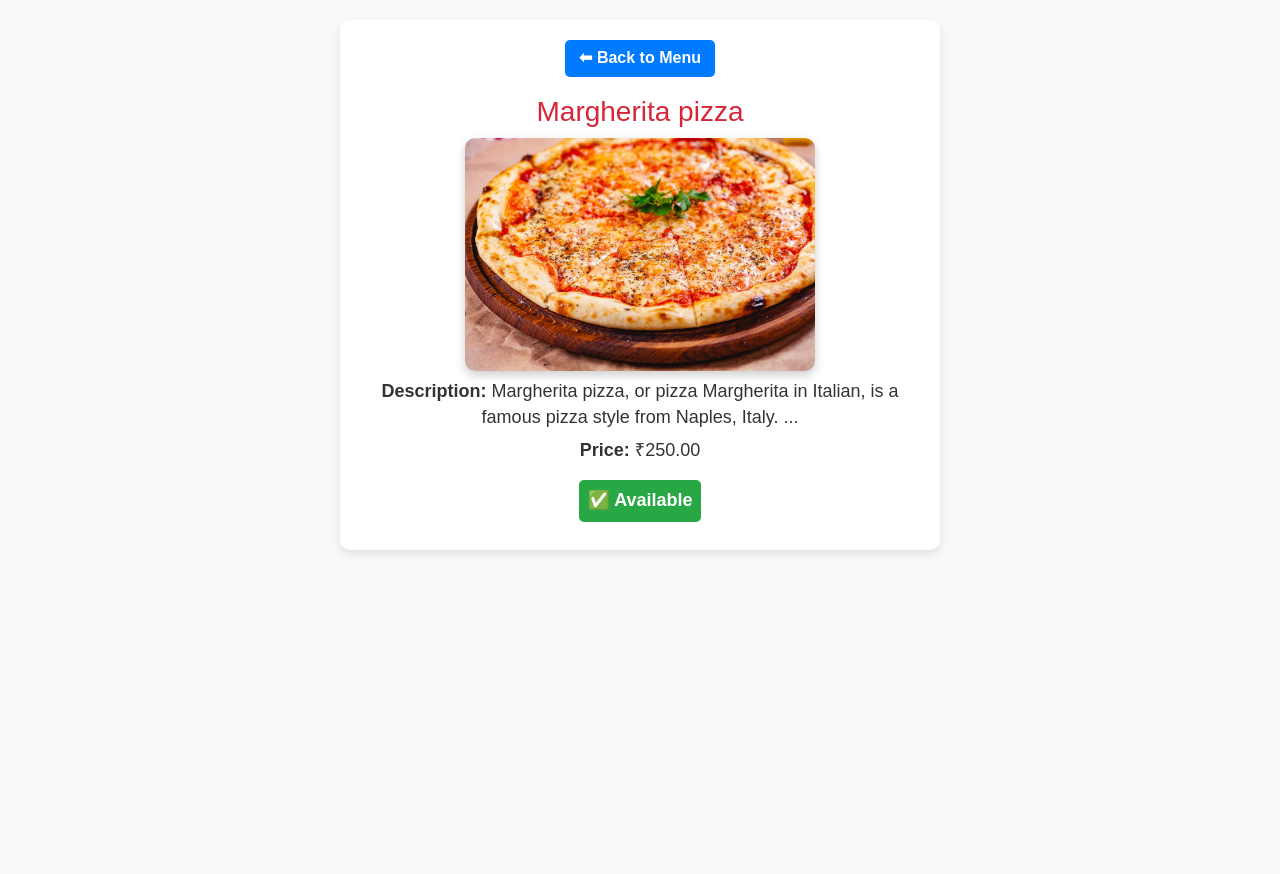
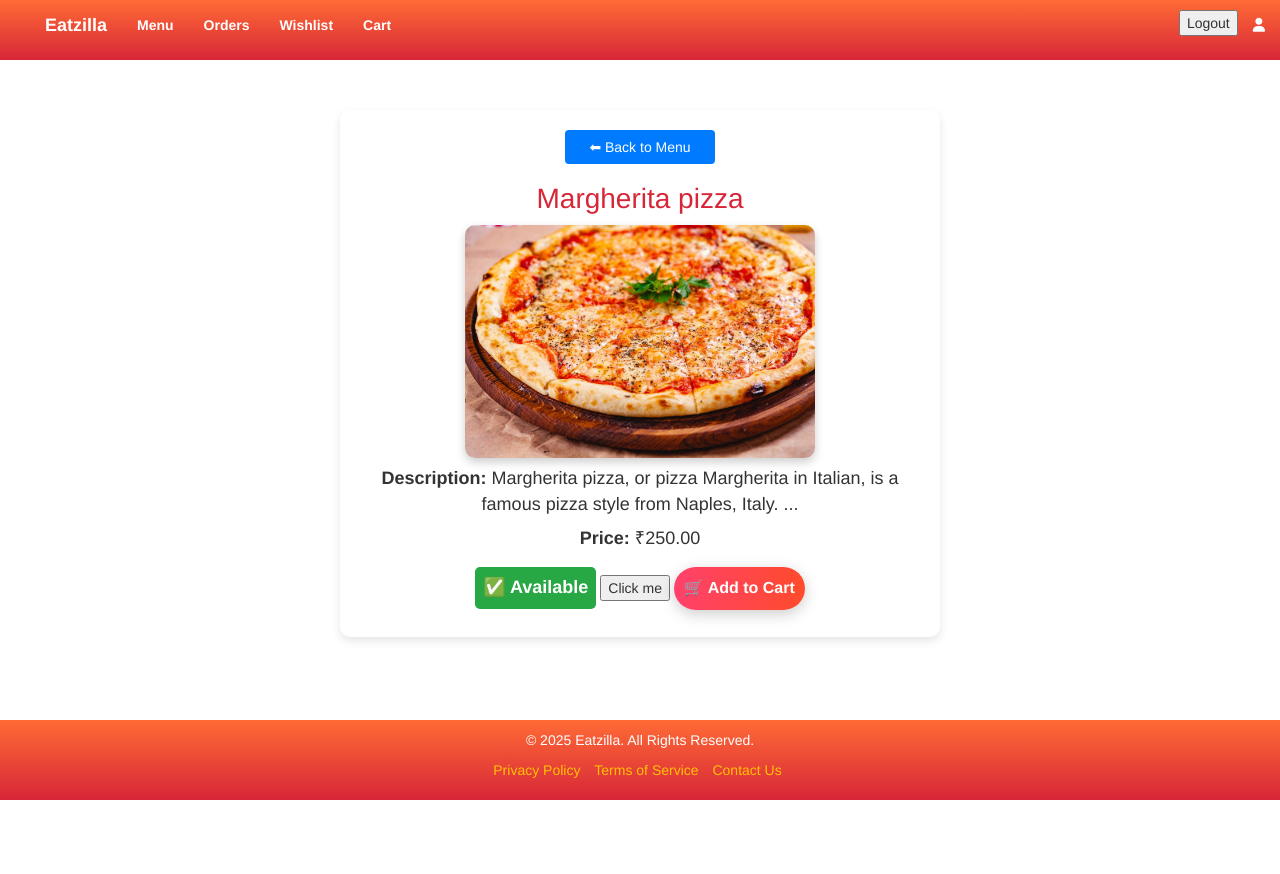
Before and after one commit to nishashukla-003/Eatzilla, a Django app: page /category/food_details/15/ in a window 1280 px wide. Before the commit the page ends 554 px from the top, so only its background shows below. Run offline with Django 5.2, Linux system fonts and the light colour scheme; data comes from the database, SQL or seed files in the repository; some libraries are stand-ins or nearby versions.

Commit message:
changes in cart

```diff
--- a/Eatzilla/settings.py
+++ b/Eatzilla/settings.py
@@ -133,6 +133,7 @@ DEFAULT_AUTO_FIELD = 'django.db.models.BigAutoField'
 AUTH_USER_MODEL = 'users.CustomUser'
 
 
+
 LOGIN_REDIRECT_URL = "homepage"  # Redirect users after login
 LOGOUT_REDIRECT_URL = "login"  # Redirect users after logout
-# LOGIN_URL = "login"  # Redirects unauthorized users to login page
+LOGIN_URL = "/users/login/"  # Redirects unauthorized users to login page
--- a/category/models.py
+++ b/category/models.py
@@ -18,6 +18,10 @@ class Food(models.Model):
     image = models.ImageField(upload_to="food_images/", blank=True, null=True)
     is_available = models.BooleanField(default=True)
 
+    def __str__(self):
+        return f"{self.name}"
+
+
 
 class ToppingsCustomization(models.Model):
     name = models.CharField(max_length=255)
--- a/category/templates/category/food_details.html
+++ b/category/templates/category/food_details.html
@@ -8,14 +8,10 @@
     <link rel="stylesheet" href="https://maxcdn.bootstrapcdn.com/bootstrap/3.4.1/css/bootstrap.min.css">
     <script src="https://ajax.googleapis.com/ajax/libs/jquery/3.7.1/jquery.min.js"></script>
     <script src="https://maxcdn.bootstrapcdn.com/bootstrap/3.4.1/js/bootstrap.min.js"></script>
+    <script src="sweetalert2.all.min.js"></script>
+<script src="https://cdn.jsdelivr.net/npm/sweetalert2@11"></script>
 
     <style>
-        body {
-            font-family: Arial, sans-serif;
-            background: #f8f9fa;
-            padding: 20px;
-        }
-
         .details-container {
             max-width: 600px;
             margin: auto;
@@ -87,12 +83,34 @@
             background: #dc3545;
             color: white;
         }
+
+        .cart-button {
+            display: inline-block;
+            padding: 10px 10px;
+            background: linear-gradient(to right, #ff416c, #ff4b2b);
+            color: white;
+            font-weight: bold;
+            font-size: 16px;
+            border-radius: 30px;
+            text-decoration: none;
+            box-shadow: 0 4px 15px rgba(0, 0, 0, 0.2);
+            transition: transform 0.2s ease, background 0.3s ease;
+        }
+
+        .cart-button:hover {
+            transform: translateY(-2px);
+            background: linear-gradient(to right, #ff4b2b, #ff416c);
+            text-decoration: none;
+        }
     </style>
 </head>
 <body>
 
-    <div class="details-container">
-        <a href="{% url 'food_list' %}" class="btn btn-back">⬅ Back to Menu</a>
+{% extends "category/header_footer.html" %}
+{% block content %}
+
+    <div class="details-container" style= "margin-bottom: 107px;">
+        <a href="{% url 'homepage' %}" class="btn btn-back">⬅ Back to Menu</a>
 
         <h1>{{ object.name }}</h1>
 
@@ -104,14 +122,30 @@
         <p class="availability {% if object.is_available %}available{% else %}not-available{% endif %}">
             {% if object.is_available %}✅ Available{% else %}❌ Not Available{% endif %}
         </p>
+        <button onclick="myFunction({{object.id}})">Click me</button>
+
+        <a href="{% url "create_cart" %}" class="cart-button">🛒 Add to Cart</a>
 
         <br>
-        {% if user.is_staff %}
+    </div>
+    <script src="sweetalert2.all.min.js"></script>
+    <script src="https://cdn.jsdelivr.net/npm/sweetalert2@11"></script>
 
-        <a href="{% url 'food_update' object.id %}" class="btn btn-update">✏ Update</a>
-        <a href="{% url 'food_delete' object.id %}" class="btn btn-delete">🗑 Delete</a>
-        {% endif %}
-    </div>
+    <script>
+        function myFunction(item_id) {
+            fetch("http://127.0.0.1:8004/users/add-to-cart/16/")
+                .then(function() {
+                    // handle the response
+                })
 
+            Swal.fire({
+                title: "Item added!",
+                text: "",
+                icon: "success"
+              });
+          }
+    </script>
+{% endblock %}
 </body>
+
 </html>
--- a/category/templates/category/header_footer.html
+++ b/category/templates/category/header_footer.html
@@ -7,22 +7,28 @@
   <link rel="stylesheet" href="https://maxcdn.bootstrapcdn.com/bootstrap/3.4.1/css/bootstrap.min.css">
   <script src="https://ajax.googleapis.com/ajax/libs/jquery/3.7.1/jquery.min.js"></script>
   <script src="https://maxcdn.bootstrapcdn.com/bootstrap/3.4.1/js/bootstrap.min.js"></script>
+  <link rel="stylesheet" href="https://cdnjs.cloudflare.com/ajax/libs/font-awesome/6.0.0/css/all.min.css">
+
   <link href="headers.css" rel="stylesheet">
   <style>
+
     .navbar-default {
-      background: linear-gradient(to bottom, #FF6B35, #D72638);;
-      width:100%;
+      background: linear-gradient(to bottom, #FF6B35, #D72638);
+      width: 100%;
       position: fixed;
       top: 0;
-      height: 1px;
-      border: 0px;
+      height: 60px;
+      z-index: 999;
+      border: none;
+      border-radius: 0;
     }
-    .navbar-nav{
-      margin-left: 31%;
 
+    .navbar-default .navbar-brand,
+    .navbar-default .navbar-nav>li>a {
+      color: white !important;
+      font-weight: bold;
     }
-    .navbar-default .navbar-nav>li>a {
-      color: white;}
+
 
     footer {
       position: fixed;
@@ -30,39 +36,50 @@
       bottom: 0;
       background: linear-gradient(to bottom, #FF6B35, #D72638);
       color: white;
-      padding: 20px 0;
+      padding: 10px 0;
+      z-index: 998;
     }
 
     footer a {
+      color: #ffc107;
       text-decoration: none;
-      color: #ffc107;
     }
 
     footer a:hover {
       text-decoration: underline;
     }
-  .bt{
-    background-color:green;
+    body {
+      padding-top: 40px;
+      padding-bottom: 70px;
     }
 
   </style>
 </head>
 <body>
   <nav class="navbar navbar-default">
-    <div class="container-fluid">
+    <div class="container-fluid" style="padding-left: 45px;">
       <div class="navbar-header">
-        <a class="navbar-brand" href="/" style="color:white;">Eatzilla</a>
+        <a class="navbar-brand" href="{% url 'homepage' %}" style="color:white;">Eatzilla</a>
       </div>
       <ul class="nav navbar-nav">
-        <li><a href="#">Food Ordering</a></li>
-        <li><a href="#">Pricing</a></li>
-        <li><a href="#">Cart</a></li>
-        <li><a href="#">About</a></li>
+        <li><a href="{% url 'homepage' %}">Menu</a></li>
+        <li><a href="#">Orders</a></li>
+        <li><a href="#">Wishlist</a></li>
+        <li><a href="http://127.0.0.1:8004/users/list_cart/">Cart</a></li>
       </ul>
       <ul class="nav navbar-nav navbar-right">
         <li>
-          <a href="{% url 'logout' %}">
-            <button type="button" class = "bt" >Logout</button>
+          <a href="{% url 'profile' %}">
+            <i class="fa fa-user"></i>            <!--Profile icon-->
+          </a>
+        </li>
+      </ul>
+      <ul class="nav navbar-nav navbar-right" style= "margin-top: 10px;">
+        <li>
+          <form method="POST" action="{% url 'logout_page' %}">
+            {% csrf_token %}
+              <button type='submit' class="bi bi-box-arrow-right">Logout </button>
+          </form>
           </a>
         </li>
       </ul>
--- a/category/templates/category/home_page.html
+++ b/category/templates/category/home_page.html
@@ -1,6 +1,7 @@
 {% extends "category/header_footer.html" %}
-
 {% block content %}
+{% comment %} {{user}}
+{{user.is_staff}} {% endcomment %}
     {% comment %} <h2 style="text-align:center;">Welcome to Eatzilla!</h2> {% endcomment %}
     {% include "category/food_list.html" %}
 
--- a/category/views.py
+++ b/category/views.py
@@ -1,5 +1,6 @@
 from django.shortcuts import render
 from django.views.generic.edit import CreateView, UpdateView, DeleteView
+from django.contrib.auth.mixins import LoginRequiredMixin
 from django.views.generic import TemplateView
 from django.views.generic.list import ListView
 from django.views.generic.detail import DetailView
@@ -40,11 +41,13 @@ class FoodDelete(DeleteView):
     template_name = "category/food_delete.html"
     success_url = reverse_lazy('food_list')
 
+class Home(LoginRequiredMixin, TemplateView):
+    template_name = "category/home_page.html"
+    permission_classes = []
 
-class Home(TemplateView):
-    template_name = "category/home_page.html"
 
     def get_context_data(self, **kwargs):
         context = super(Home, self).get_context_data(**kwargs)
         context['object_list'] = Food.objects.all()
+        context['user'] = self.request.user
         return context
--- a/users/urls.py
+++ b/users/urls.py
@@ -5,6 +5,14 @@ from . import views
 urlpatterns = [
     path('signup/', views.CustomUserView.as_view(), name = 'signup'),
     path("login/", views.UserLoginView.as_view(), name="login"),
-    path("logout/", views.LogoutPageView.as_view(), name="logout"),
+    # path("logout/", views.LogoutPageView.as_view(), name="logout"),
     path("logout_page/", views.UserLogoutView.as_view(), name="logout_page"),
+    path("profile/", views.ProfileUpate.as_view(), name="profile"),
+    path("profile_details/", views.ProfileDetailView.as_view(), name="profile_details"),
+    path("create_cart/", views.CartItemCreateView.as_view(), name="create_cart"),
+    path("list_cart/", views.CartItemListView.as_view(), name="list_cart"),
+    path('cart/update/<int:pk>/', views.CartItemUpdateView.as_view(), name='update_cart'),
+    path('cart/delete/<int:pk>/', views.CartItemDeleteView.as_view(), name='delete_cart'),
+    path('add-to-cart/<int:pk>/',views.add_to_cart, name="add_to_cart"),
+
 ]
```
Also changed, not shown: category/templates/category/category_create.html (deleted, +0 -15 lines), category/templates/category/food_list.html (+4 -18 lines), category/templates/category/home_2.html (+21 -0 lines), users/admin.py (+9 -1 lines), users/forms.py (+21 -1 lines), users/models.py (+27 -2 lines), users/templates/users/home.html (deleted, +0 -9 lines), users/templates/users/logout.html (deleted, +0 -15 lines), users/views.py (+80 -7 lines), category/migrations/0005_alter_food_price.py (deleted), 1 other file. Lines whose indentation alone changed are shown as unchanged.
